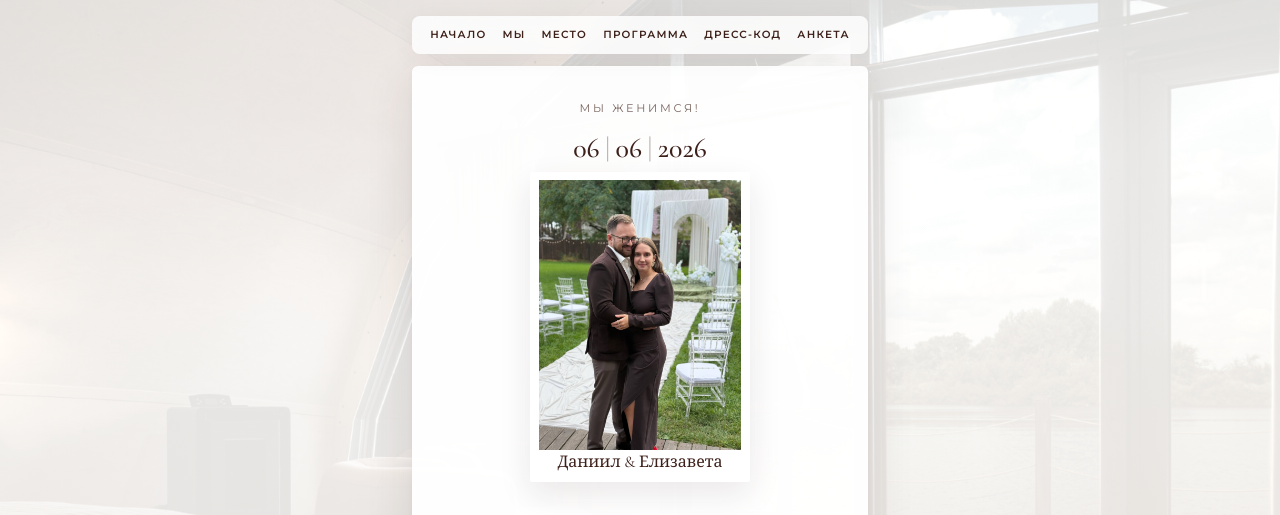
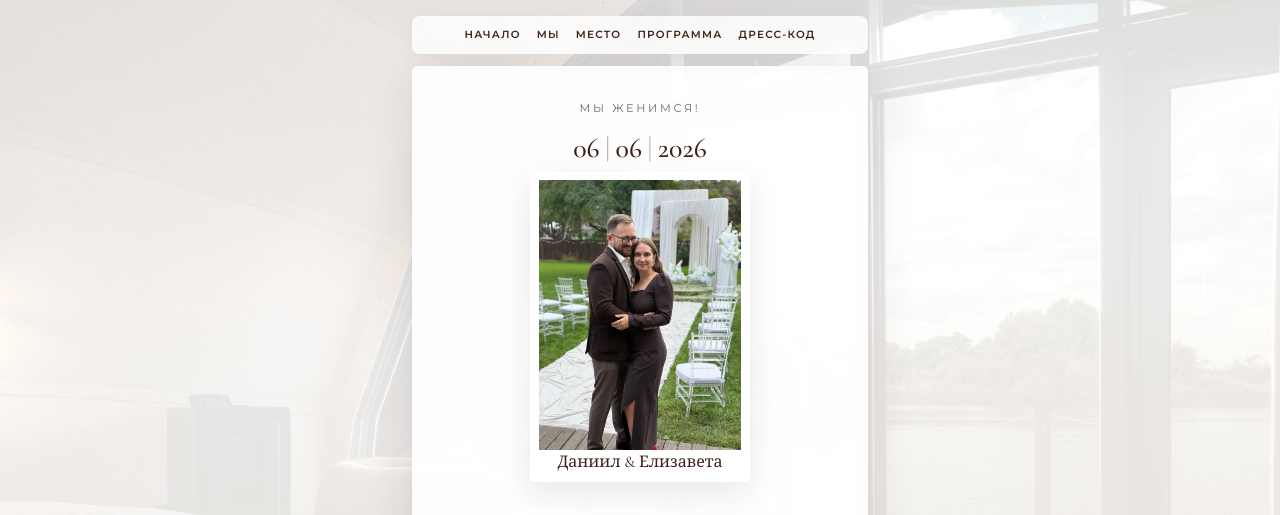
Before and after one commit to danCraw/wedding, a plain HTML site: page index.html in a window 1280 px wide. Shown: the top 515 px of the page. Drawn offline with nearby package versions, Linux system fonts and the light colour scheme.

Commit message:
fix top bar

```diff
--- a/index.html
+++ b/index.html
@@ -27,7 +27,6 @@
           <a href="#venue">Место</a>
           <a href="#program">Программа</a>
           <a href="#palette">Дресс-код</a>
-          <a href="#rsvp">Анкета</a>
         </nav>
       </header>
 
```
